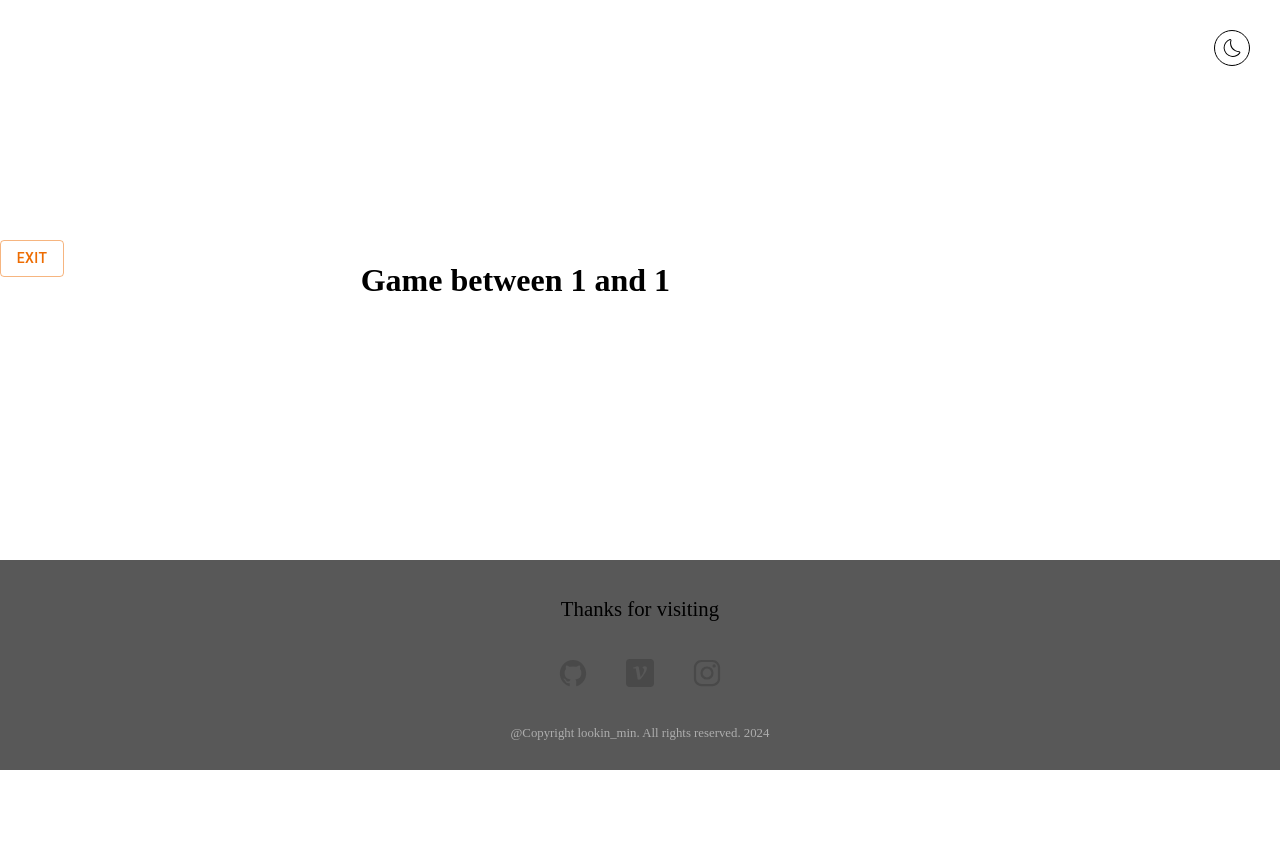
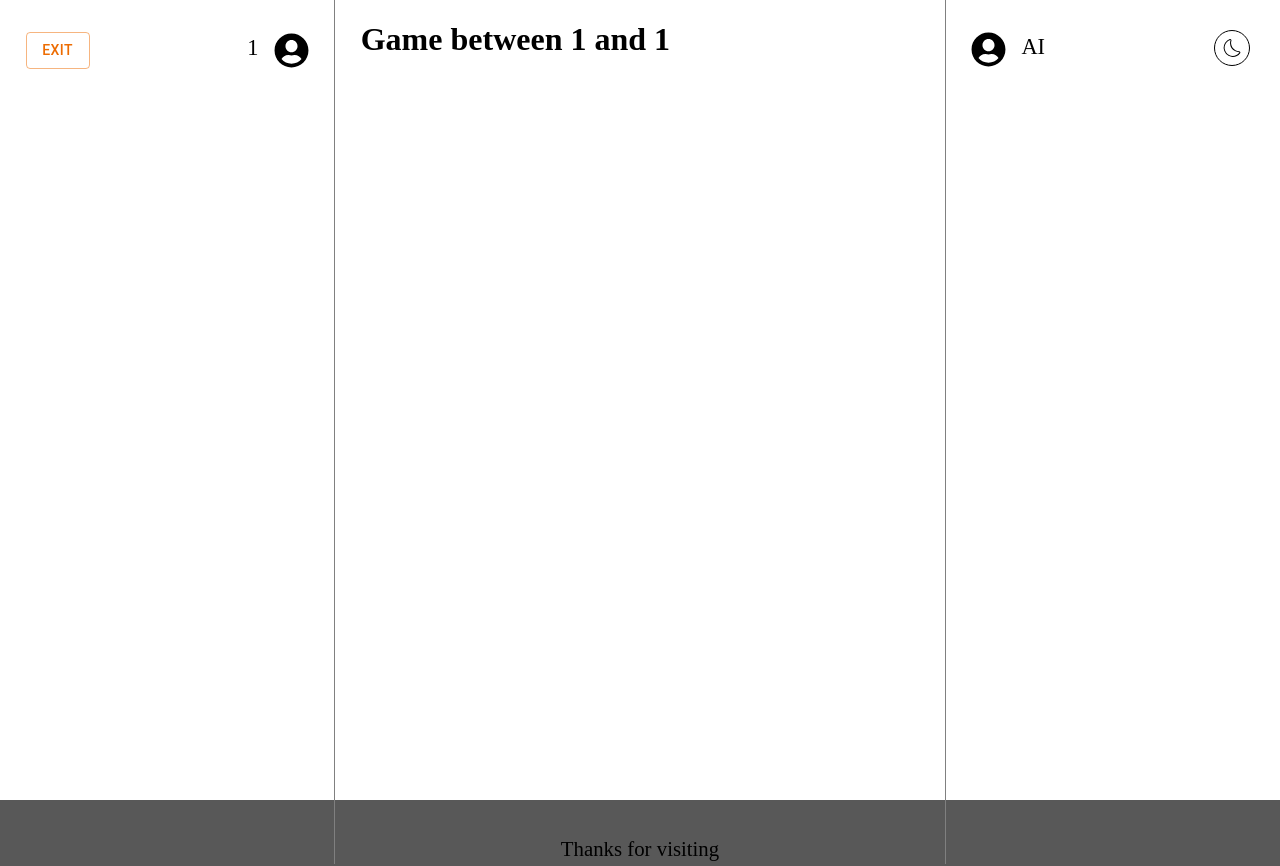
Before and after one commit to lookinmin/YACHT_DICE, a React (Create React App) app in the folder front/: page /game/1/1 in a window 1280 px wide. Shown: the top 866 px of the page. Before the commit the page ends 800 px from the top, so only its background shows below. Built offline with nearby package versions, Linux system fonts and the light colour scheme; sample sign-in values are in the browser's storage; a web font is replaced by a local one.

Commit message:
left, right 세팅

```diff
--- a/front/src/components/Game/Left.tsx
+++ b/front/src/components/Game/Left.tsx
@@ -1,14 +1,63 @@
 import React from 'react';
 import { Button } from '@mui/material';
 import { useParams, Navigate, useNavigate } from 'react-router-dom';
+import styled from 'styled-components';
+import { userState } from '../../atoms/userInfo';
+import { useRecoilValue } from 'recoil';
+import { FaUserCircle } from 'react-icons/fa';
 
-export const Left = () => {
+const LeftDiv = styled.div`
+  display: flex;
+  flex-flow: column nowrap;
+  justify-content: flex-start;
+  gap: 15px;
+  height: 100%;
+  align-items: center;
+  border-right: 1px solid #808080;
+  padding: 4vh 2vw;
+
+  & > .leftTop {
+    display: flex;
+    flex-flow: row nowrap;
+    width: 100%;
+    justify-content: space-between;
+    align-items: center;
+
+    & > .un {
+      display: flex;
+      flex-flow: row nowrap;
+      align-items: center;
+      gap: 15px;
+
+      & > p {
+        margin: 0 !important;
+        font-size: 1.4em;
+        padding-bottom: 5px;
+      }
+    }
+  }
+`;
+
+export const Left: React.FC = () => {
   const navigate = useNavigate();
+  const user = useRecoilValue(userState);
+  const userId = user.id;
+
   return (
-    <div>
-      <Button variant="outlined" color="warning" onClick={() => navigate('/')}>
-        EXIT
-      </Button>
-    </div>
+    <LeftDiv>
+      <div className="leftTop">
+        <Button
+          variant="outlined"
+          color="warning"
+          onClick={() => navigate('/')}
+        >
+          EXIT
+        </Button>
+        <div className="un">
+          <p>{userId}</p>
+          <FaUserCircle size={35} />
+        </div>
+      </div>
+    </LeftDiv>
   );
 };
--- a/front/src/components/Game/Right.tsx
+++ b/front/src/components/Game/Right.tsx
@@ -1,5 +1,56 @@
-import React from 'react';
+import React, { useEffect, useState } from 'react';
+import { useParams } from 'react-router-dom';
+import styled from 'styled-components';
+import { FaUserCircle } from 'react-icons/fa';
+import { PiRobotLight } from 'react-icons/pi';
 
-export const Right = () => {
-  return <div>Right</div>;
+const RightDiv = styled.div`
+  display: flex;
+  flex-flow: column nowrap;
+  justify-content: flex-start;
+  gap: 15px;
+  height: 100%;
+  align-items: center;
+  border-left: 1px solid #808080;
+  padding: 4vh 2vw;
+
+  & > .top {
+    display: flex;
+    flex-flow: row nowrap;
+    width: 100%;
+    justify-content: flex-start;
+    align-items: center;
+    gap: 15px;
+
+    & > p {
+      margin: 0 !important;
+      font-size: 1.4em;
+      padding-bottom: 5px;
+    }
+  }
+`;
+
+export const Right: React.FC = () => {
+  const { user1, user2 } = useParams<{ user1: string; user2: string }>();
+  const [userName, setUserName] = useState<string>('AI');
+
+  useEffect(() => {
+    if (user2 === 'ai') {
+      setUserName('ChatGPT 4o');
+    }
+  }, [user2]);
+
+  return (
+    <RightDiv>
+      <div className="top">
+        {user2 === 'ai' ? (
+          <PiRobotLight size={35} color="#7aff58" />
+        ) : (
+          <FaUserCircle size={35} />
+        )}
+
+        <p>{userName}</p>
+      </div>
+    </RightDiv>
+  );
 };
--- a/front/src/pages/Game.tsx
+++ b/front/src/pages/Game.tsx
@@ -13,8 +13,8 @@ const GameDiv = styled.div`
   display: grid;
   grid-template-columns: 1.2fr 2fr 1.2fr;
   column-gap: 2vw;
-  place-content: center;
-  min-height: 70vh;
+  // place-content: center;
+  min-height: 100vh;
 `;
 
 export const Game: React.FC = () => {
@@ -62,6 +62,7 @@ export const Game: React.FC = () => {
       </h1>
 
       {/* 게임 로직을 이곳에 추가 */}
+      <Right />
     </GameDiv>
   );
 };
```
